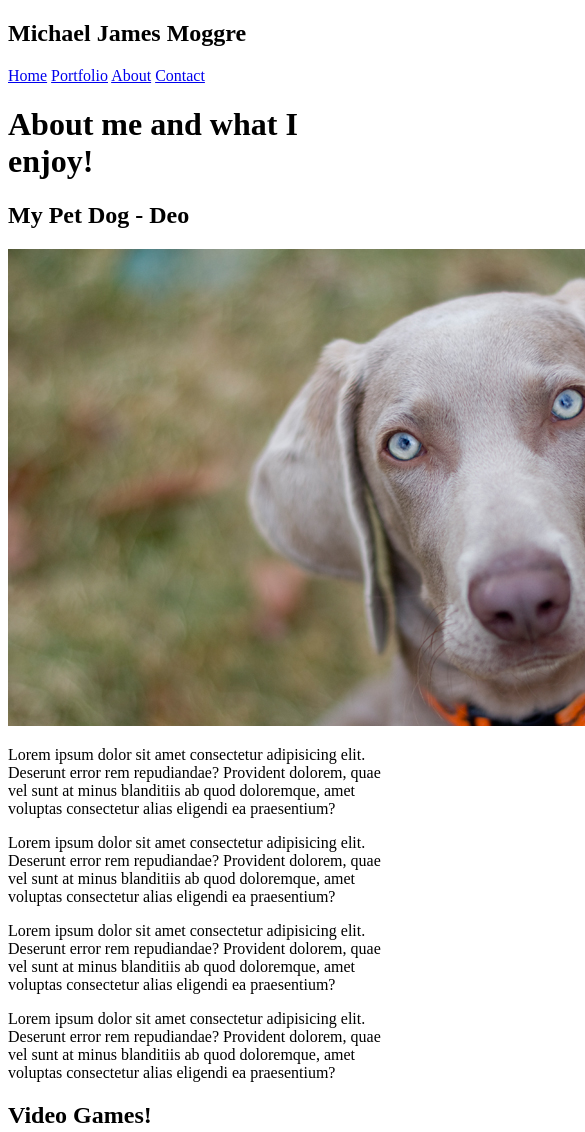
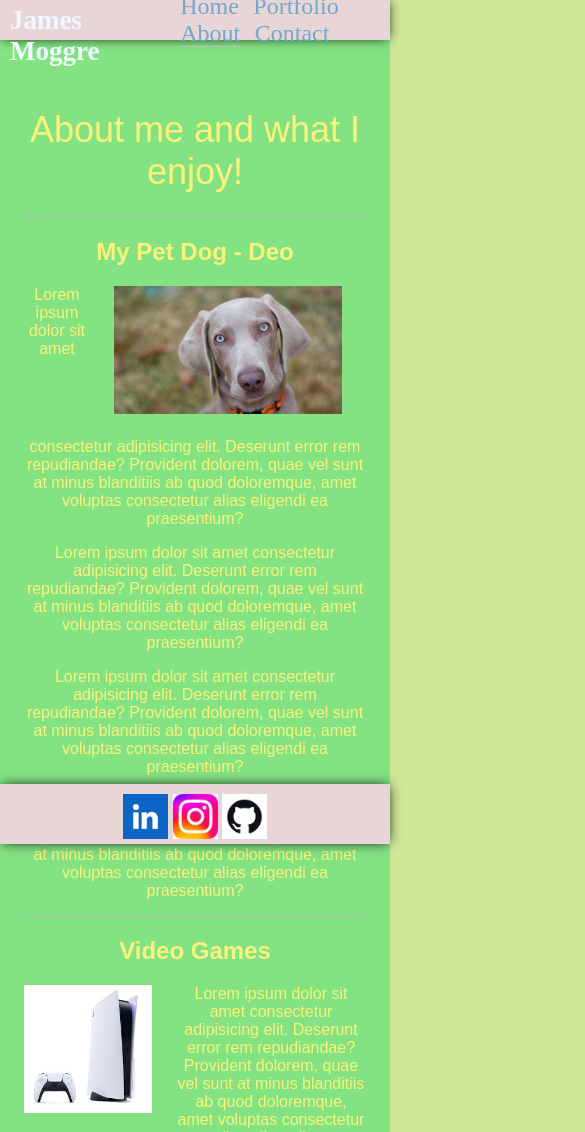
Before and after one commit to MichaelMoggre39/Career-Simulation-Personal-Website, a plain HTML site: page about.html in a window 390 px wide. Shown: the top 1132 px of the page, 585 px wide, since content can reach past the window. Drawn offline with Linux system fonts and the light colour scheme; a web font is replaced by a local one.

Commit message:
early styling

```diff
--- a/about.css
+++ b/about.css
@@ -0,0 +1,135 @@
+@import url('https://fonts.googleapis.com/css2?family=Rouge+Script&display=swap');
+
+* {
+  box-sizing: border-box;
+}
+
+html {
+  background-color: #cfe598;
+  font-size: 18px;
+  font-family:'Trebuchet MS', 'Lucida Sans Unicode', 'Lucida Grande', 'Lucida Sans', Arial, sans-serif,;
+}
+
+body {
+  background-color: rgb(131, 227, 131);
+  box-shadow: 0 0 12px -2px black;
+  padding: 0;
+  max-width: 960px;
+  margin: 0 auto;
+}
+a {
+  color: rgb(113, 168, 204);
+  text-decoration: none;
+  font-size: x-large;
+  margin: 0 5px;
+}
+
+nav {
+  box-shadow: 0 0 12px -2px rgb(0, 0, 0);
+  position: fixed;
+  left: 0;
+  right: 0;
+  align-items: center;
+  background-color: #e8d6d6;
+  color: aliceblue;
+  display: flex;
+  height: 40px;
+  padding: 10px;
+  display: flex;
+  justify-content:space-evenly;
+}
+
+main {
+  min-height: 100vh;
+  padding: 85px 24px 96px;
+  box-shadow: 0 0 12px -2px black;
+  color: rgb(251, 242, 122);
+  font-family:Arial, Helvetica, sans-serif;
+  font-size: 25px;
+}
+
+footer {
+  background-color: #e8d6d6;
+  color: aliceblue;
+  height: 60px;
+  padding: 10px;
+  position: fixed;
+  left: 0;
+  right: 0;
+  bottom: 0;
+  width: 100%;
+  text-align: center;
+  box-shadow: 0 0 12px -2px black;
+}
+
+footer a {
+  margin: 0 25px;
+}
+
+footer .media-link {
+  height: 45px;
+}
+
+.active {
+  border-bottom: 1px solid #c0c0c0;
+}
+
+main > img {
+  width: 450px;
+  float: right;
+  margin: 10px 0 10px 10px;
+}
+
+main .quote {
+  font-family: 'Rouge', cursive;
+  color: rgb(229, 241, 12);
+  font-size: 50px;
+  font-weight: 100;
+  text-shadow: 1px 1px 2px black;
+  text-align:center;
+  margin-top: 4em;
+}
+
+section {
+  border-top: 1px solid #bbb;
+  font-size: 16px;
+}
+
+#about-header {
+  font-weight: 300;
+  font-size: 2rem;
+}
+
+.about-section:nth-of-type(2n) > img {
+  float: left;
+  margin: 0 24px 24px 0;
+}
+
+.about-section:nth-of-type(2n + 1) > img {
+  float: right;
+  margin: 0 24px 24px 24px;
+}
+
+.about-section img {
+  height: 128px;
+}
+
+@media screen and (max-width: 625px) { main {
+    display: flex;
+    flex-direction: column;
+    align-items: center;
+    text-align: center;
+  }
+
+  main .quote {
+    margin-top: 0;
+  }
+
+footer a {
+    margin: 0;
+  }
+
+  #form {
+    margin: 0;
+  }
+}
--- a/about.html
+++ b/about.html
@@ -51,7 +51,7 @@
       </p>
     </section>
     <section class="about-section">
-      <h2>Video Games!</h2>
+      <h2>Video Games</h2>
       <img alt="game" class="about-image" src="./ps5.jpg" />
       <p>
         Lorem ipsum dolor sit amet consectetur adipisicing elit. Deserunt error
@@ -109,8 +109,11 @@
     </main>
     <footer>
       <a hef="https://linkedin.com" target="_blank"></a>
+      <img class="media-link" src="./link.png" alt="link" />
       <a hef="https://instagram.com" target="_blank"></a>
+      <img class="media-link" src="./insta.jpg" alt="insta" />
       <a hef="https://github.com" target="_blank"></a>
+      <img class="media-link" src="./hub.jpg" alt="hub" />
     </footer>
   </body>
 </html>
--- a/contact.css
+++ b/contact.css
@@ -0,0 +1,116 @@
+@import url('https://fonts.googleapis.com/css2?family=Rouge+Script&display=swap');
+
+* {
+  box-sizing: border-box;
+}
+
+html {
+  background-color: #cfe598;
+  font-size: 18px;
+  font-family:'Trebuchet MS', 'Lucida Sans Unicode', 'Lucida Grande', 'Lucida Sans', Arial, sans-serif,;
+}
+
+body {
+  background-color: rgb(131, 227, 131);
+  box-shadow: 0 0 12px -2px black;
+  padding: 0;
+  max-width: 960px;
+  margin: 0 auto;
+}
+a {
+  color: rgb(113, 168, 204);
+  text-decoration: none;
+  font-size: x-large;
+  margin: 0 5px;
+}
+
+nav {
+  box-shadow: 0 0 12px -2px rgb(0, 0, 0);
+  position: fixed;
+  left: 0;
+  right: 0;
+  align-items: center;
+  background-color: #e8d6d6;
+  color: aliceblue;
+  display: flex;
+  height: 40px;
+  padding: 10px;
+  display: flex;
+  justify-content:space-evenly;
+}
+
+main {
+  min-height: 100vh;
+  padding: 85px 24px 96px;
+  box-shadow: 0 0 12px -2px black;
+  color: aliceblue;
+  font-family:Arial, Helvetica, sans-serif;
+  font-size: 25px;
+}
+
+footer {
+  background-color: #e8d6d6;
+  color: aliceblue;
+  height: 60px;
+  padding: 10px;
+  position: fixed;
+  left: 0;
+  right: 0;
+  bottom: 0;
+  width: 100%;
+  text-align: center;
+  box-shadow: 0 0 12px -2px black;
+}
+
+footer a {
+  margin: 0 25px;
+}
+
+footer .media-link {
+  height: 45px;
+}
+
+.active {
+  border-bottom: 1px solid #c0c0c0;
+}
+
+main > img {
+  width: 450px;
+  float: right;
+  margin: 10px 0 10px 10px;
+}
+
+main .quote {
+  font-family: 'Rouge', cursive;
+  color: rgb(229, 241, 12);
+  font-size: 50px;
+  font-weight: 100;
+  text-shadow: 1px 1px 2px black;
+  text-align:center;
+  margin-top: 4em;
+}
+
+section {
+  border-top: 1px solid #bbb;
+  font-size: 16px;
+}
+
+
+@media screen and (max-width: 625px) { main {
+    display: flex;
+    flex-direction: column;
+    align-items: center;
+    text-align: center;
+  }
+
+  main .quote {
+    margin-top: 0;
+  }
+footer a {
+    margin: 0;
+  }
+
+  #form {
+    margin: 0;
+  }
+}
--- a/index.css
+++ b/index.css
@@ -75,7 +75,7 @@ footer .media-link {
 }
 
 main > img {
-  width: 300px;
+  width: 450px;
   float: right;
   margin: 10px 0 10px 10px;
 }
@@ -95,6 +95,7 @@ section {
   font-size: 16px;
 }
 
+
 @media screen and (max-width: 625px) { main {
     display: flex;
     flex-direction: column;
--- a/portfolio.css
+++ b/portfolio.css
@@ -0,0 +1,116 @@
+@import url('https://fonts.googleapis.com/css2?family=Rouge+Script&display=swap');
+
+* {
+  box-sizing: border-box;
+}
+
+html {
+  background-color: #cfe598;
+  font-size: 18px;
+  font-family:'Trebuchet MS', 'Lucida Sans Unicode', 'Lucida Grande', 'Lucida Sans', Arial, sans-serif,;
+}
+
+body {
+  background-color: rgb(131, 227, 131);
+  box-shadow: 0 0 12px -2px black;
+  padding: 0;
+  max-width: 960px;
+  margin: 0 auto;
+}
+a {
+  color: rgb(113, 168, 204);
+  text-decoration: none;
+  font-size: x-large;
+  margin: 0 5px;
+}
+
+nav {
+  box-shadow: 0 0 12px -2px rgb(0, 0, 0);
+  position: fixed;
+  left: 0;
+  right: 0;
+  align-items: center;
+  background-color: #e8d6d6;
+  color: aliceblue;
+  display: flex;
+  height: 40px;
+  padding: 10px;
+  display: flex;
+  justify-content:space-evenly;
+}
+
+main {
+  min-height: 100vh;
+  padding: 85px 24px 96px;
+  box-shadow: 0 0 12px -2px black;
+  color: aliceblue;
+  font-family:Arial, Helvetica, sans-serif;
+  font-size: 25px;
+}
+
+footer {
+  background-color: #e8d6d6;
+  color: aliceblue;
+  height: 60px;
+  padding: 10px;
+  position: fixed;
+  left: 0;
+  right: 0;
+  bottom: 0;
+  width: 100%;
+  text-align: center;
+  box-shadow: 0 0 12px -2px black;
+}
+
+footer a {
+  margin: 0 25px;
+}
+
+footer .media-link {
+  height: 45px;
+}
+
+.active {
+  border-bottom: 1px solid #c0c0c0;
+}
+
+main > img {
+  width: 450px;
+  float: right;
+  margin: 10px 0 10px 10px;
+}
+
+main .quote {
+  font-family: 'Rouge', cursive;
+  color: rgb(229, 241, 12);
+  font-size: 50px;
+  font-weight: 100;
+  text-shadow: 1px 1px 2px black;
+  text-align:center;
+  margin-top: 4em;
+}
+
+section {
+  border-top: 1px solid #bbb;
+  font-size: 16px;
+}
+
+
+@media screen and (max-width: 625px) { main {
+    display: flex;
+    flex-direction: column;
+    align-items: center;
+    text-align: center;
+  }
+
+  main .quote {
+    margin-top: 0;
+  }
+footer a {
+    margin: 0;
+  }
+
+  #form {
+    margin: 0;
+  }
+}
```
Also changed, not shown: index.html (+4 -4 lines).
